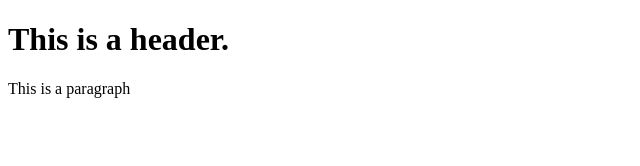
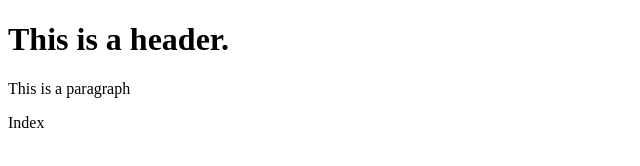
Before and after one commit to michTorr/git-test, a plain HTML site: page index.html in a window 1280 px wide. Shown: the full height of the page, 0-640 px from the left. Drawn offline with Linux system fonts and the light colour scheme.

Commit message:
Third Commit

```diff
--- a/index.html
+++ b/index.html
@@ -8,5 +8,6 @@
 <body>
     <h1>This is a header.</h1>
     <p>This is a paragraph</p>
+    <P>Index</P>
 </body>
 </html>
```
